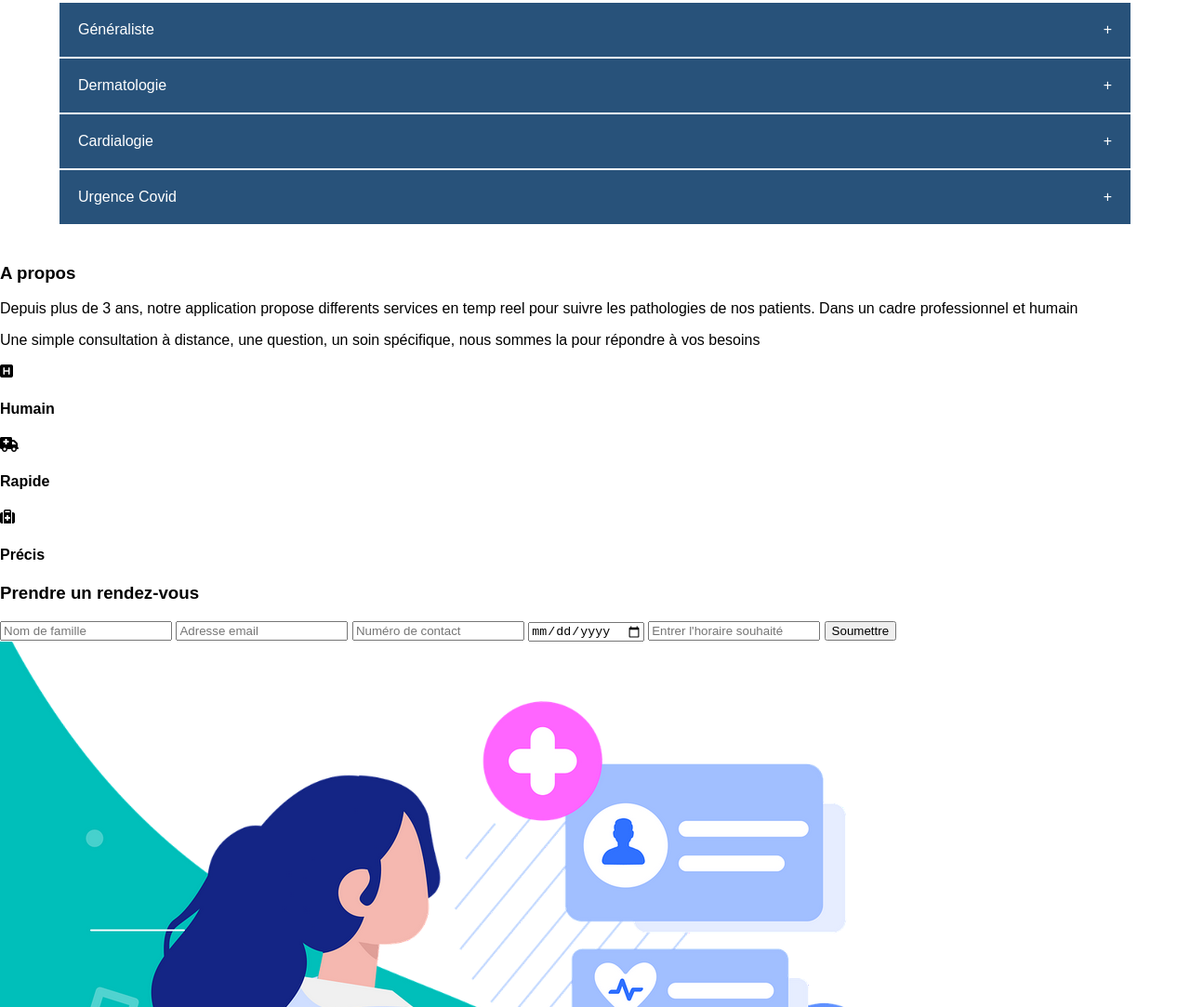
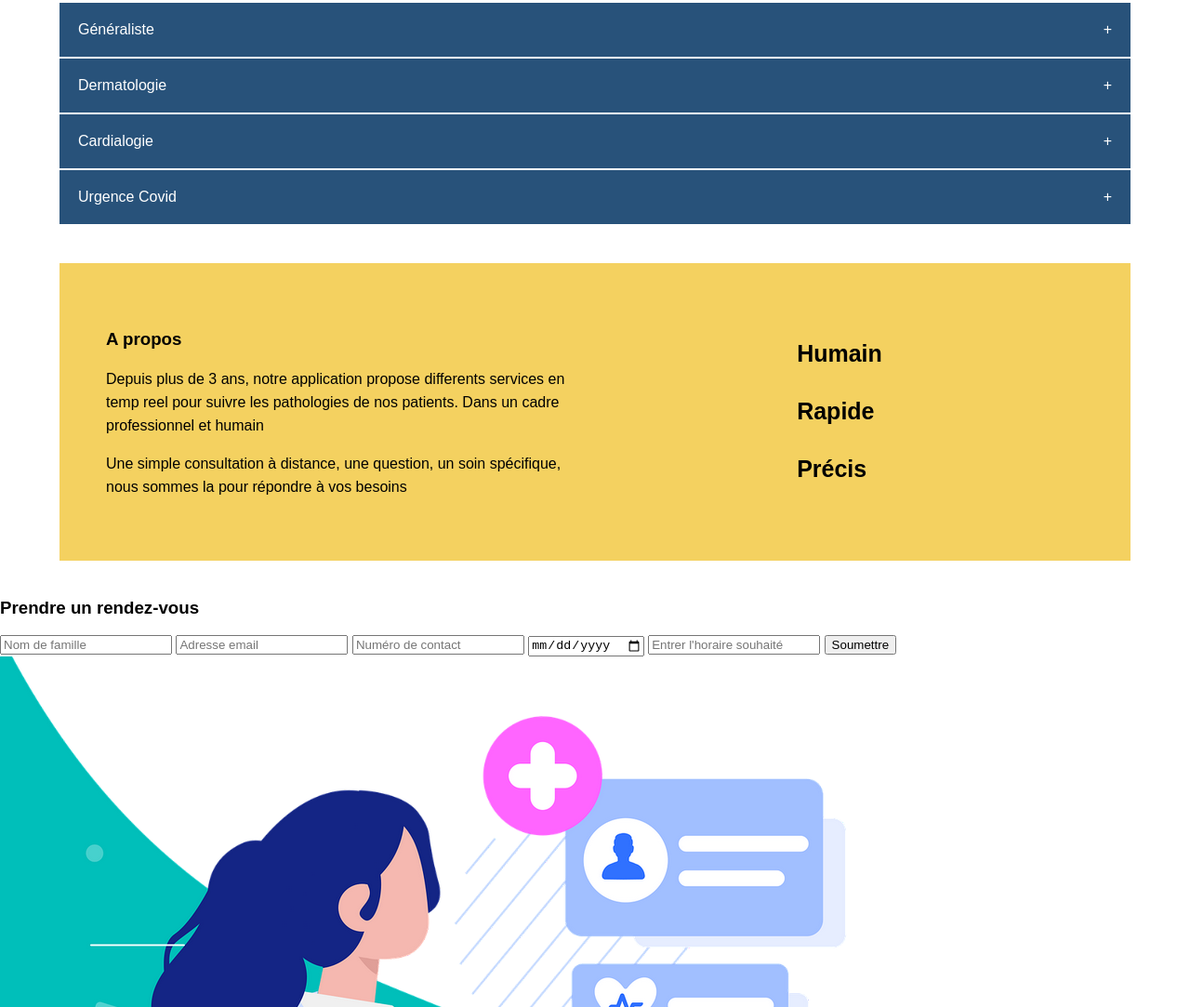
Before and after one commit to jYahyaDev/Inte-ProjectHopital, a website: page index.html in a window 1280 px wide. Shown: the part 912-1995 px from the top of the page at 93% size. Drawn offline with Linux system fonts and the light colour scheme.

Commit message:
Début section about animation js ok ? ajout icon

```diff
--- a/index.html
+++ b/index.html
@@ -94,42 +94,35 @@
 
 </section>
 
+    <section class="g-about invisible">
 
-    <!-- //Soins -->
-
-    <!-- A Propos -->
-    <section id="about">
-        <div>
-            <h3>A <span> propos</span></h3>
-            <div>
+        <div class="g-about__text">
+            <h3>A propos</h3>
                 <p>Depuis plus de 3 ans, notre application propose differents services en temp reel pour suivre les
                     pathologies de nos patients. Dans un cadre professionnel et humain</p>
                 <p>Une simple consultation à distance, une question, un soin spécifique, nous sommes la pour répondre à
                     vos besoins</p>
-            </div>
-            <div>
-                <div>
-                    <span class="fa fa-h-square"></span>
+        </div>
+
+        <div class="g-about__features">
+
                     <h4>Humain</h4>
-                </div>
-                <div>
-                    <span class="fa fa-ambulance"></span>
                     <h4>Rapide</h4>
-                </div>
-                <div>
-                    <span class="fa fa-medkit"></span>
                     <h4>Précis</h4>
-                </div>
-            </div>
+
         </div>
+
     </section>
     <!-- //A Propos -->
+
+
 
     <!-- Formulaire rendez-vous -->
     <section id="appointment">
         <div>
             <div>
                 <h3>Prendre un rendez-vous</h3>
+
                 <form action="#" method="post">
                     <input placeholder="Nom de famille" name="name" type="text" required="">
                     <input placeholder="Adresse email" name="email" type="email" required="">
--- a/public/Js/script.js
+++ b/public/Js/script.js
@@ -1,6 +1,4 @@
 const ElBtnServ = document.querySelectorAll('.g-serv__btn');
-
-
 
 function visible(){
         this.classList.toggle('visible')
@@ -14,3 +12,23 @@ function visible(){
         btn.addEventListener('click',visible)
 
     })
+
+/* INTERSECTION OBSERVER API */
+
+let observer = new IntersectionObserver(function(entries){
+    entries.forEach(entry=>{
+        if(entry.intersectionRatio>0.2){
+            entry.target.classList.remove('invisible');
+            entry.target.classList.add('animation');
+        }
+
+    })
+
+}, {
+    threshold: 0.5
+})
+
+let titre = document.querySelector('.g-about');
+
+
+observer.observe(titre);
--- /dev/null
+++ b/sass/_g-about.scss
@@ -0,0 +1,29 @@
+.g-about {
+  max-width: 90%;
+  margin: 40px auto;
+  display: flex;
+  justify-content: space-between;
+  align-items: center;
+  background-color: #F4D160;
+  padding:50px;
+
+  &__text{
+    width: 50%;
+    line-height: 25px;
+  }
+
+  &__features{
+    margin: 0 auto;
+    align-items: center;
+    font-size: 25px;
+
+  }
+}
+
+.animation{
+  animation: slideIN 2s;
+}
+
+.invisible{
+  opacity: 0;
+}
--- a/sass/main.scss
+++ b/sass/main.scss
@@ -5,5 +5,5 @@
 @import "_nav.scss";
 @import "_anim.scss";
 @import "_placeholders";
-
 @import "_g-serv";
+@import "_g-about";
```
Also changed, not shown: public/css/style.css, 1 other file.
